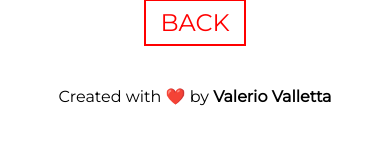
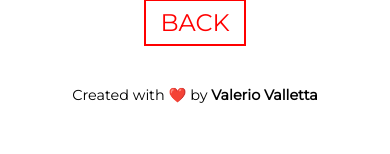
Before and after one commit to ImValerio/twitch-top-ten, a Next.js app: page /leaderboard in a window 390 px wide. Shown: the part 146-300 px from the top of the page. Built offline with nearby package versions, Linux system fonts and the light colour scheme; no server answers; the database is empty.

Commit message:
fix style footer in mobile view

```diff
--- a/styles/globals.css
+++ b/styles/globals.css
@@ -157,4 +157,8 @@ h1,h2{
     top: 3px;
     left: 56px;
   }
+
+  .footer{
+    font-size: 0.9em;
+  }
 }
```
